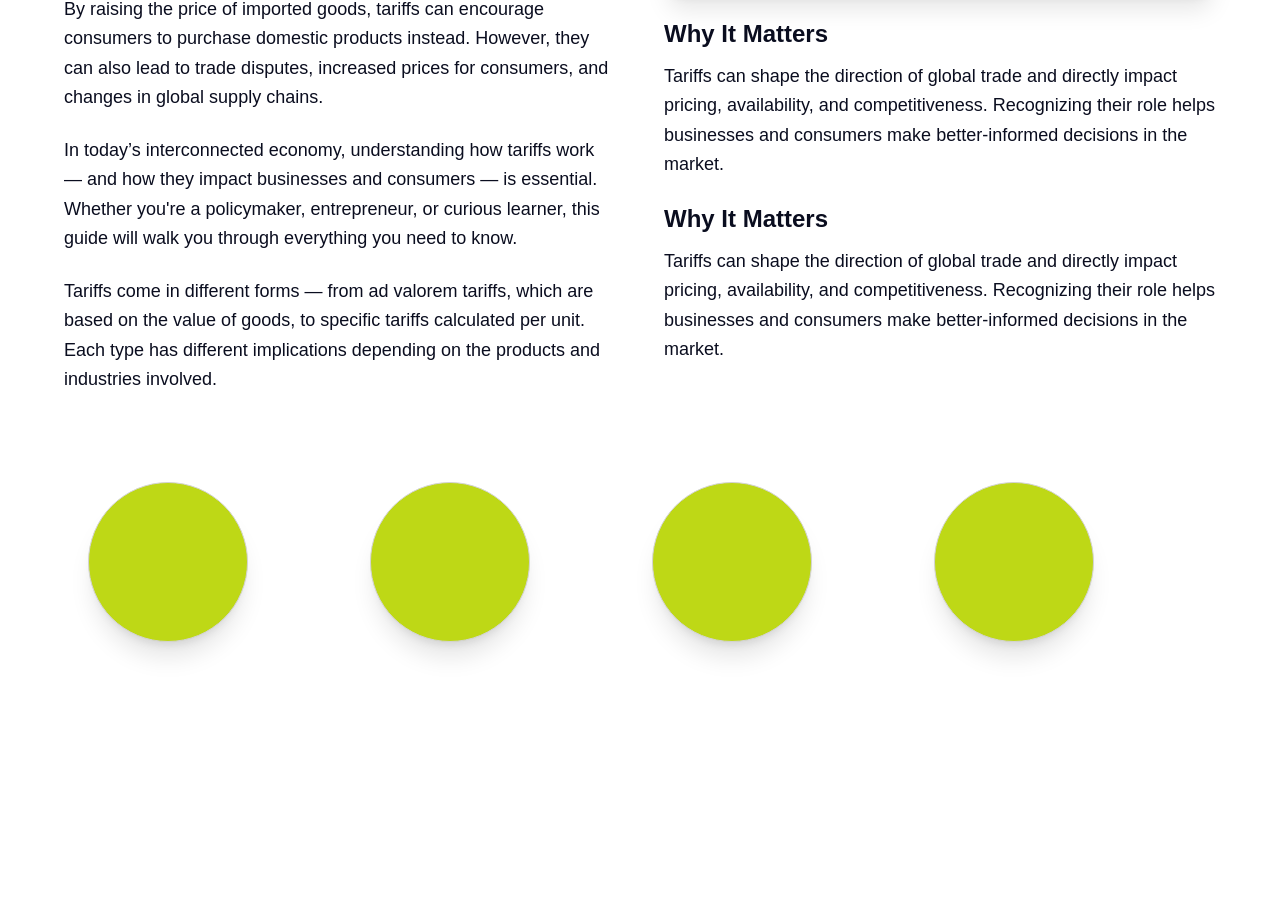
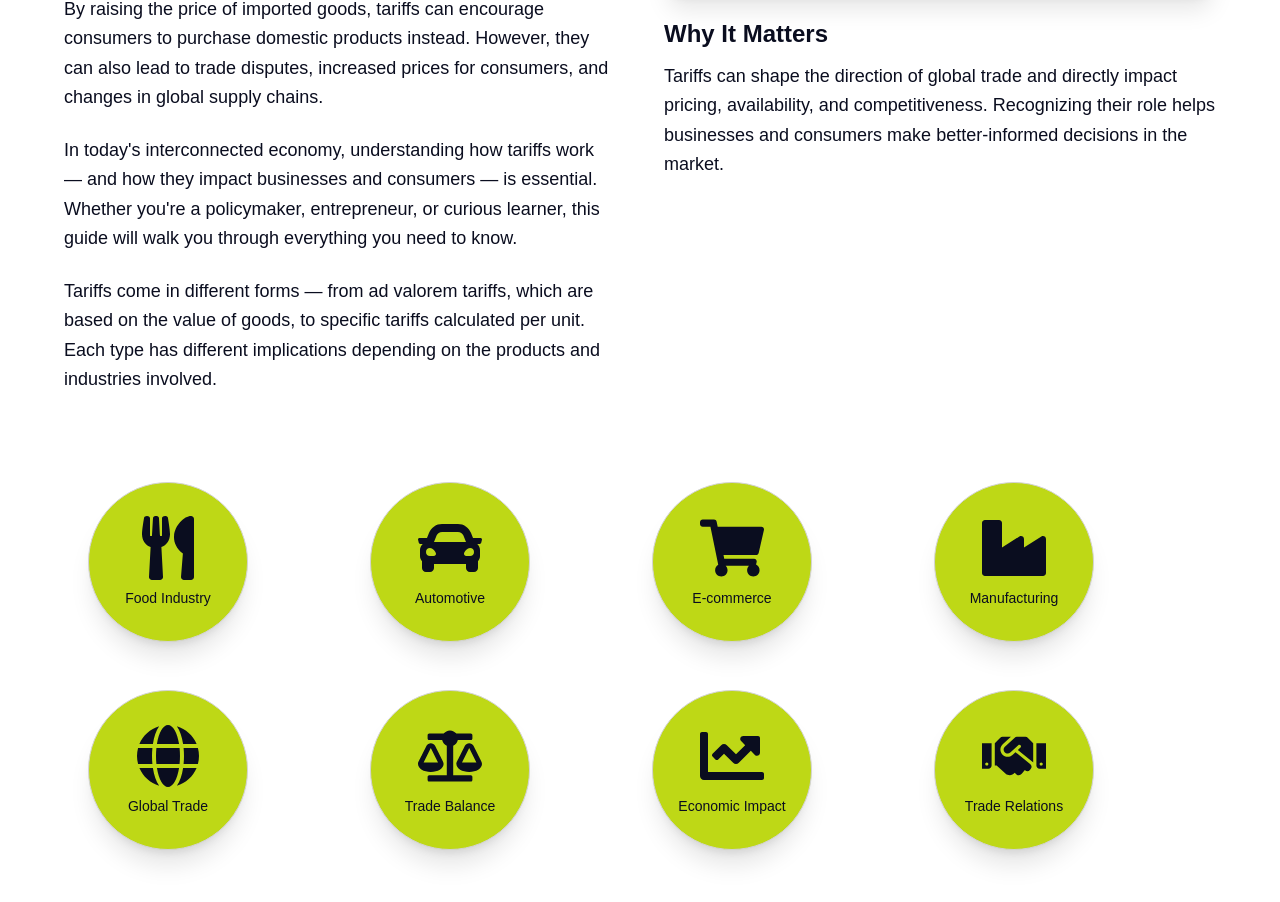
Before and after one commit to Adr1an04/Tariffix, a Next.js app in the folder apps/website/: page /guide in a window 1280 px wide. Shown: the part 990-1892 px from the top of the page. Before the commit the page ends 1712 px from the top, so only its background shows below. Built offline with nearby package versions, Linux system fonts and the light colour scheme.

Commit message:
getting there

```diff
--- a/apps/website/src/app/guide/page.tsx
+++ b/apps/website/src/app/guide/page.tsx
@@ -1,5 +1,6 @@
 import { Navbar } from "@/components/navbar";
 import { HeroSection } from '@/components/guidecomponents/hero';
+import { CircleGrid } from '@/components/guidecomponents/circle-grid';
 
 export default function Guide() {
   return (
@@ -11,14 +12,14 @@ export default function Guide() {
       <div className="relative z-10 -mb-54">
         <div className="absolute left-1/2 transform -translate-x-1/2 -top-110 w-full max-w-xl px-4">
           <div className="bg-[rgb(190,216,22)] shadow-xl rounded-2xl p-6 border border-[rgba(211,211,211,1)]">
-            <h3 className="text-2xl font-bold text-[rgba(10,13,31,1)] text-center mb-0">
+            <h3 className="text-2xl font-bold text-[#0A0D1F] text-center mb-0">
               tariff
             </h3>
-            <p className="text-sm italic text-[rgba(10,13,31,0.4)] text-center mb-1">tar·iff /ˈterəf/</p>
-            <p className="text-[rgba(96,96,96,1)] text-base leading-snug text-center mb-2">
+            <p className="text-sm italic text-[#0A0D1F]/40 text-center mb-1">tar·iff /ˈterəf/</p>
+            <p className="text-[#0A0D1F] text-base leading-snug text-center mb-2">
               A tax or duty to be paid on a particular class of <span className="italic">imports</span> or <span className="italic">exports</span>.
             </p>
-            <p className="text-sm text-[rgba(128,128,128,0.5)] italic text-center">
+            <p className="text-sm text-[#0A0D1F]/50 italic text-center">
               "the reduction of trade barriers and import tariffs"
             </p>
           </div>
@@ -26,9 +27,8 @@ export default function Guide() {
       </div>
 
       {/* Section with Two Columns */}
-      <section className="px-6 bg-white text-[rgba(10,13,31,1)] py-20">
+      <section className="px-6 bg-white text-[#0A0D1F] py-20">
         <div className="max-w-6xl mx-auto grid grid-cols-1 md:grid-cols-2 gap-12 items-start">
-
           {/* Left Column - Just Text */}
           <div>
             <h2 className="text-3xl font-bold mb-4">Understanding Tariffs</h2>
@@ -39,7 +39,7 @@ export default function Guide() {
               By raising the price of imported goods, tariffs can encourage consumers to purchase domestic products instead. However, they can also lead to trade disputes, increased prices for consumers, and changes in global supply chains.
             </p>
             <p className="text-lg leading-relaxed mb-6">
-              In today’s interconnected economy, understanding how tariffs work — and how they impact businesses and consumers — is essential. Whether you're a policymaker, entrepreneur, or curious learner, this guide will walk you through everything you need to know.
+              In today's interconnected economy, understanding how tariffs work — and how they impact businesses and consumers — is essential. Whether you're a policymaker, entrepreneur, or curious learner, this guide will walk you through everything you need to know.
             </p>
             <p className="text-lg leading-relaxed mb-6">
               Tariffs come in different forms — from ad valorem tariffs, which are based on the value of goods, to specific tariffs calculated per unit. Each type has different implications depending on the products and industries involved.
@@ -60,29 +60,10 @@ export default function Guide() {
                 Tariffs can shape the direction of global trade and directly impact pricing, availability, and competitiveness. Recognizing their role helps businesses and consumers make better-informed decisions in the market.
               </p>
             </div>
-            <div>
-              <h3 className="text-2xl font-bold mb-3">Why It Matters</h3>
-              <p className="text-lg leading-relaxed">
-                Tariffs can shape the direction of global trade and directly impact pricing, availability, and competitiveness. Recognizing their role helps businesses and consumers make better-informed decisions in the market.
-              </p>
-            </div>
           </div>
         </div>
 
-
-{/* Perfectly Aligned Circle Row – Refined Size */}
-<div className="mt-16 w-full">
-  <div className="max-w-6xl mx-auto px-6">
-    <div className="grid grid-cols-4 gap-x-6">
-      {Array.from({ length: 4 }).map((_, i) => (
-        <div
-          key={i}
-          className="w-40 h-40 bg-[rgb(190,216,22)] rounded-full shadow-xl border border-[rgba(211,211,211,1)] transition-all duration-300 ease-in-out"
-        />
-      ))}
-    </div>
-  </div>
-</div>
+        <CircleGrid />
       </section>
     </div>
   );
--- /dev/null
+++ b/apps/website/src/components/guidecomponents/circle-grid.tsx
@@ -0,0 +1,98 @@
+"use client"
+
+import { FaGlobe, FaBalanceScale, FaChartLine, FaHandshake, FaUtensils, FaCar, FaShoppingCart, FaIndustry } from 'react-icons/fa';
+import {
+  HoverCard,
+  HoverCardContent,
+  HoverCardTrigger,
+} from "@/components/ui/hover-card";
+
+export function CircleGrid() {
+  return (
+    <div className="mt-16 w-full">
+      <div className="max-w-6xl mx-auto px-6">
+        {/* Industry-specific circles */}
+        <div className="grid grid-cols-4 gap-x-6 mb-12">
+          {[
+            {
+              icon: <FaUtensils size={64} />,
+              title: "Food Industry",
+              description: "Tariffs on food imports can affect prices and availability of goods, impacting both consumers and local producers."
+            },
+            {
+              icon: <FaCar size={64} />,
+              title: "Automotive",
+              description: "Automotive tariffs can influence vehicle prices, manufacturing decisions, and international trade relationships."
+            },
+            {
+              icon: <FaShoppingCart size={64} />,
+              title: "E-commerce",
+              description: "E-commerce faces unique tariff challenges with cross-border transactions and digital goods taxation."
+            },
+            {
+              icon: <FaIndustry size={64} />,
+              title: "Manufacturing",
+              description: "Manufacturing tariffs can protect domestic industries while potentially increasing production costs."
+            }
+          ].map((item, i) => (
+            <HoverCard key={`industry-${i}`}>
+              <HoverCardTrigger asChild>
+                <div className="w-40 h-40 bg-[rgb(190,216,22)] rounded-full shadow-xl border border-[rgba(211,211,211,1)] transition-all duration-300 ease-in-out flex flex-col items-center justify-center cursor-pointer hover:scale-105">
+                  <div className="text-[#0A0D1F] mb-2">{item.icon}</div>
+                  <p className="text-sm font-medium text-[#0A0D1F] text-center">{item.title}</p>
+                </div>
+              </HoverCardTrigger>
+              <HoverCardContent className="w-80 bg-gradient-to-br from-white/95 to-[#8D6B94]/10 backdrop-blur-sm border-lime-500/20">
+                <div className="space-y-2">
+                  <h4 className="text-sm font-semibold text-[#0A0D1F]">{item.title}</h4>
+                  <p className="text-sm text-[#0A0D1F]/80">{item.description}</p>
+                </div>
+              </HoverCardContent>
+            </HoverCard>
+          ))}
+        </div>
+
+        {/* Trade concept circles */}
+        <div className="grid grid-cols-4 gap-x-6">
+          {[
+            {
+              icon: <FaGlobe size={64} />,
+              title: "Global Trade",
+              description: "Understanding global trade patterns helps businesses navigate international markets and tariff regulations."
+            },
+            {
+              icon: <FaBalanceScale size={64} />,
+              title: "Trade Balance",
+              description: "Trade balance measures the difference between a country's exports and imports, influenced by tariff policies."
+            },
+            {
+              icon: <FaChartLine size={64} />,
+              title: "Economic Impact",
+              description: "Tariffs can have significant effects on economic growth, inflation, and employment in various sectors."
+            },
+            {
+              icon: <FaHandshake size={64} />,
+              title: "Trade Relations",
+              description: "Trade agreements and diplomatic relations play a crucial role in determining tariff structures and policies."
+            }
+          ].map((item, i) => (
+            <HoverCard key={`trade-${i}`}>
+              <HoverCardTrigger asChild>
+                <div className="w-40 h-40 bg-[rgb(190,216,22)] rounded-full shadow-xl border border-[rgba(211,211,211,1)] transition-all duration-300 ease-in-out flex flex-col items-center justify-center cursor-pointer hover:scale-105">
+                  <div className="text-[#0A0D1F] mb-2">{item.icon}</div>
+                  <p className="text-sm font-medium text-[#0A0D1F] text-center">{item.title}</p>
+                </div>
+              </HoverCardTrigger>
+              <HoverCardContent className="w-80 bg-gradient-to-br from-white/95 to-[#8D6B94]/10 backdrop-blur-sm border-lime-500/20">
+                <div className="space-y-2">
+                  <h4 className="text-sm font-semibold text-[#0A0D1F]">{item.title}</h4>
+                  <p className="text-sm text-[#0A0D1F]/80">{item.description}</p>
+                </div>
+              </HoverCardContent>
+            </HoverCard>
+          ))}
+        </div>
+      </div>
+    </div>
+  );
+}
--- /dev/null
+++ b/apps/website/src/components/ui/hover-card.tsx
@@ -0,0 +1,29 @@
+"use client"
+
+import * as React from "react"
+import * as HoverCardPrimitive from "@radix-ui/react-hover-card"
+
+import { cn } from "@/lib/utils"
+
+const HoverCard = HoverCardPrimitive.Root
+
+const HoverCardTrigger = HoverCardPrimitive.Trigger
+
+const HoverCardContent = React.forwardRef<
+  React.ElementRef<typeof HoverCardPrimitive.Content>,
+  React.ComponentPropsWithoutRef<typeof HoverCardPrimitive.Content>
+>(({ className, align = "center", sideOffset = 4, ...props }, ref) => (
+  <HoverCardPrimitive.Content
+    ref={ref}
+    align={align}
+    sideOffset={sideOffset}
+    className={cn(
+      "z-50 w-64 rounded-md border bg-popover p-4 text-popover-foreground shadow-md outline-none data-[state=open]:animate-in data-[state=closed]:animate-out data-[state=closed]:fade-out-0 data-[state=open]:fade-in-0 data-[state=closed]:zoom-out-95 data-[state=open]:zoom-in-95 data-[side=bottom]:slide-in-from-top-2 data-[side=left]:slide-in-from-right-2 data-[side=right]:slide-in-from-left-2 data-[side=top]:slide-in-from-bottom-2",
+      className
+    )}
+    {...props}
+  />
+))
+HoverCardContent.displayName = HoverCardPrimitive.Content.displayName
+
+export { HoverCard, HoverCardTrigger, HoverCardContent }
```
Also changed, not shown: package.json (+6 -4 lines), 1 other file (tests, documents, lock files or other folders).
